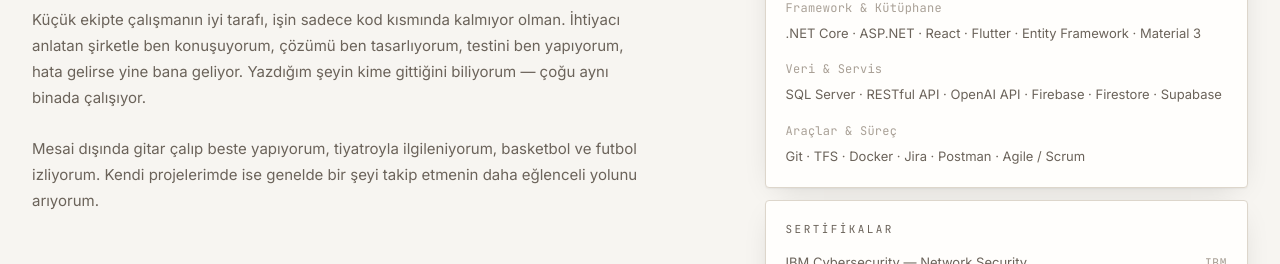
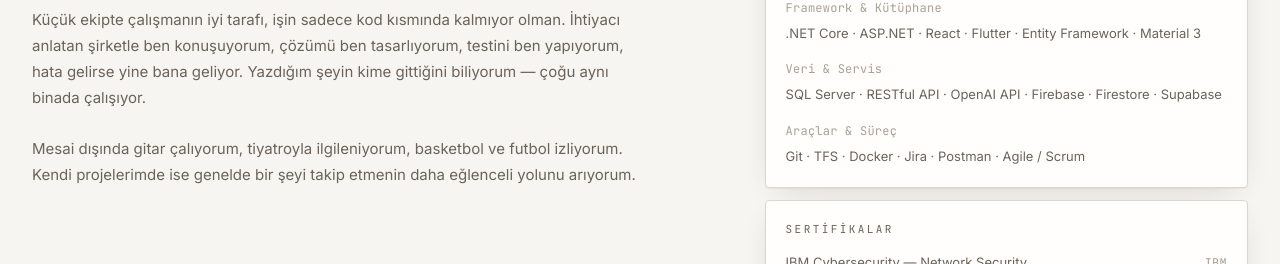
Before and after one commit to buluthaninan/buluthaninan.github.io, a Next.js app: page / in a window 1280 px wide. Shown: the part 4280-4544 px from the top of the page. Built offline with nearby package versions, Linux system fonts and the light colour scheme.

Commit message:
content: play guitar, drop the composing claim
Co-Authored-By: Claude Opus 5 <noreply@anthropic.com>

```diff
--- a/src/content/content.ts
+++ b/src/content/content.ts
@@ -368,8 +368,8 @@ export const about = {
       "The good part of a small team is that the work doesn't stop at code. I talk to the company that has the need, I design the solution, I test it, and when something breaks it comes back to me. I know exactly who my code goes to — most of them work in the same building.",
     ),
     t(
-      "Mesai dışında gitar çalıp beste yapıyorum, tiyatroyla ilgileniyorum, basketbol ve futbol izliyorum. Kendi projelerimde ise genelde bir şeyi takip etmenin daha eğlenceli yolunu arıyorum.",
-      "Off the clock I play guitar and write music, I'm into theatre, and I follow basketball and football. In my own projects I'm usually looking for a more enjoyable way to keep track of something.",
+      "Mesai dışında gitar çalıyorum, tiyatroyla ilgileniyorum, basketbol ve futbol izliyorum. Kendi projelerimde ise genelde bir şeyi takip etmenin daha eğlenceli yolunu arıyorum.",
+      "Off the clock I play guitar, I'm into theatre, and I follow basketball and football. In my own projects I'm usually looking for a more enjoyable way to keep track of something.",
     ),
   ],
 
```
